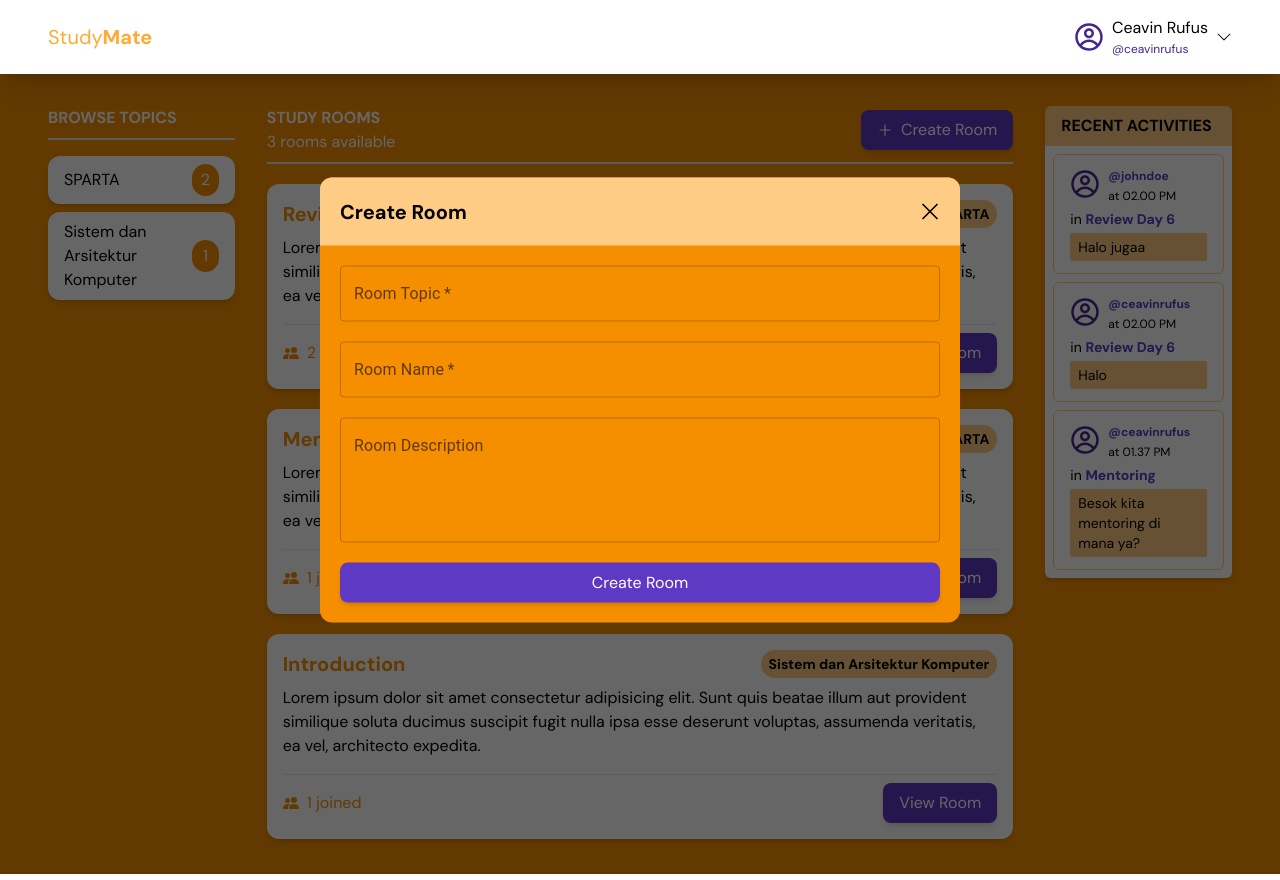
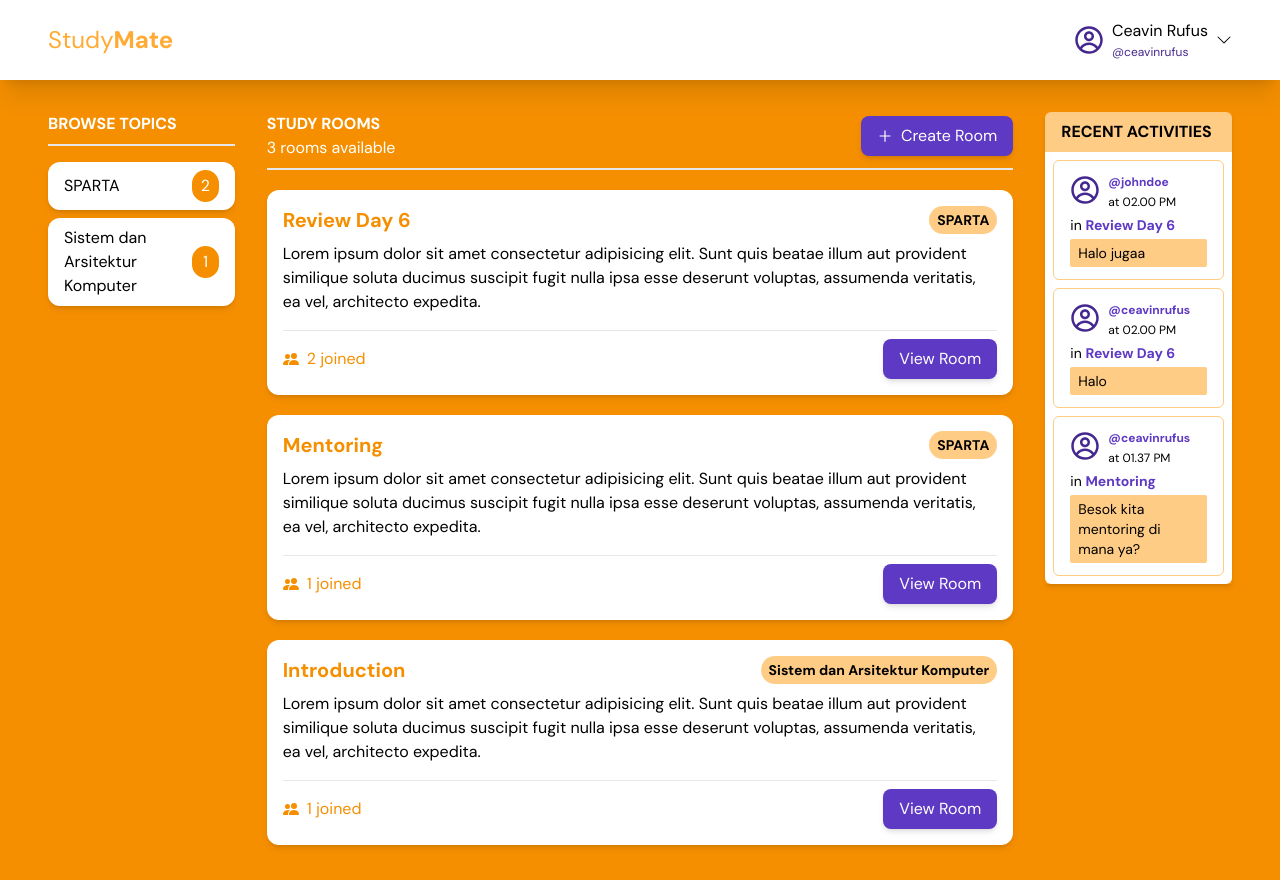
Before and after one commit to ceavinr/studymate, a React (Create React App) app: page /discussion in a window 1280 px wide. Built offline with nearby package versions, Linux system fonts and the light colour scheme.

Commit message:
fix error

```diff
--- a/src/RoutesConfig.js
+++ b/src/RoutesConfig.js
@@ -2,7 +2,7 @@ import React from "react";
 import { Route, Routes } from "react-router-dom";
 import Discussion from "./components/pages/Discussion";
 import LandingPage from "./components/pages/LandingPage";
-import Profile from "./components/pages/Profile";
+// import Profile from "./components/pages/Profile";
 import Room from "./components/pages/Room";
 
 const RoutesConfig = () => {
--- a/src/components/Navbar.js
+++ b/src/components/Navbar.js
@@ -1,14 +1,17 @@
 import React from "react";
+import { Link } from "react-router-dom";
 import { BsChevronDown } from "react-icons/bs";
 import { CgProfile } from "react-icons/cg";
 
 const Navbar = () => {
   return (
-    <div className="flex items-center sticky top-0 z-50 py-4 px-12 shadow-xl bg-[#fff]">
+    <div className="flex h-[80px] items-center sticky top-0 z-50 py-4 px-12 shadow-xl bg-[#fff]">
       {/* Logo */}
-      <div className="flex items-center text-[#FFAA33] text-xl">
-        Study<span className="font-bold">Mate</span>
-      </div>
+      <Link to="/">
+        <div className="flex items-center text-[#FFAA33] text-2xl">
+          Study<span className="font-bold">Mate</span>
+        </div>
+      </Link>
 
       {/* Profile */}
       <div className="flex flex-grow justify-end items-center gap-2">
--- a/src/components/pages/Discussion.js
+++ b/src/components/pages/Discussion.js
@@ -6,7 +6,7 @@ import { TextField } from "@mui/material";
 import { GrClose } from "react-icons/gr";
 
 const Discussion = () => {
-  const [modal, setModal] = useState(true);
+  const [modal, setModal] = useState(false);
 
   const toggleModal = () => {
     setModal(!modal);
@@ -24,7 +24,7 @@ const Discussion = () => {
             className="fixed w-full h-full p-0 bg-black/[0.6]"
             onClick={toggleModal}
           ></div>
-          <div className="fixed top-1/2 left-1/2 z-50 bg-[#F58F00] rounded-xl w-1/2 -translate-y-1/2 -translate-x-1/2">
+          <div className="fixed top-1/2 left-1/2 z-50 bg-[#fff] rounded-xl w-1/2 -translate-y-1/2 -translate-x-1/2">
             <div className="bg-[#FFCC85] p-5 rounded-t-xl text-xl">
               <h1 className="flex items-center justify-between font-bold">
                 Create Room{" "}
--- a/src/components/pages/LandingPage.js
+++ b/src/components/pages/LandingPage.js
@@ -4,7 +4,7 @@ import homeimg from "../../assets/home.png";
 
 const LandingPage = () => {
   return (
-    <div className="h-screen">
+    <div className="h-screen -translate-y-[8]">
       <div className="flex justify-center items-center z-20 h-screen">
         <div className="">
           <img src={homeimg} alt="wave" className="w-96" />
--- a/src/index.css
+++ b/src/index.css
@@ -9,6 +9,10 @@ body {
   caret-color: transparent;
 }
 
+::-webkit-scrollbar {
+  display: none;
+}
+
 code {
   font-family: source-code-pro, Menlo, Monaco, Consolas, 'Courier New',
     monospace;
```
